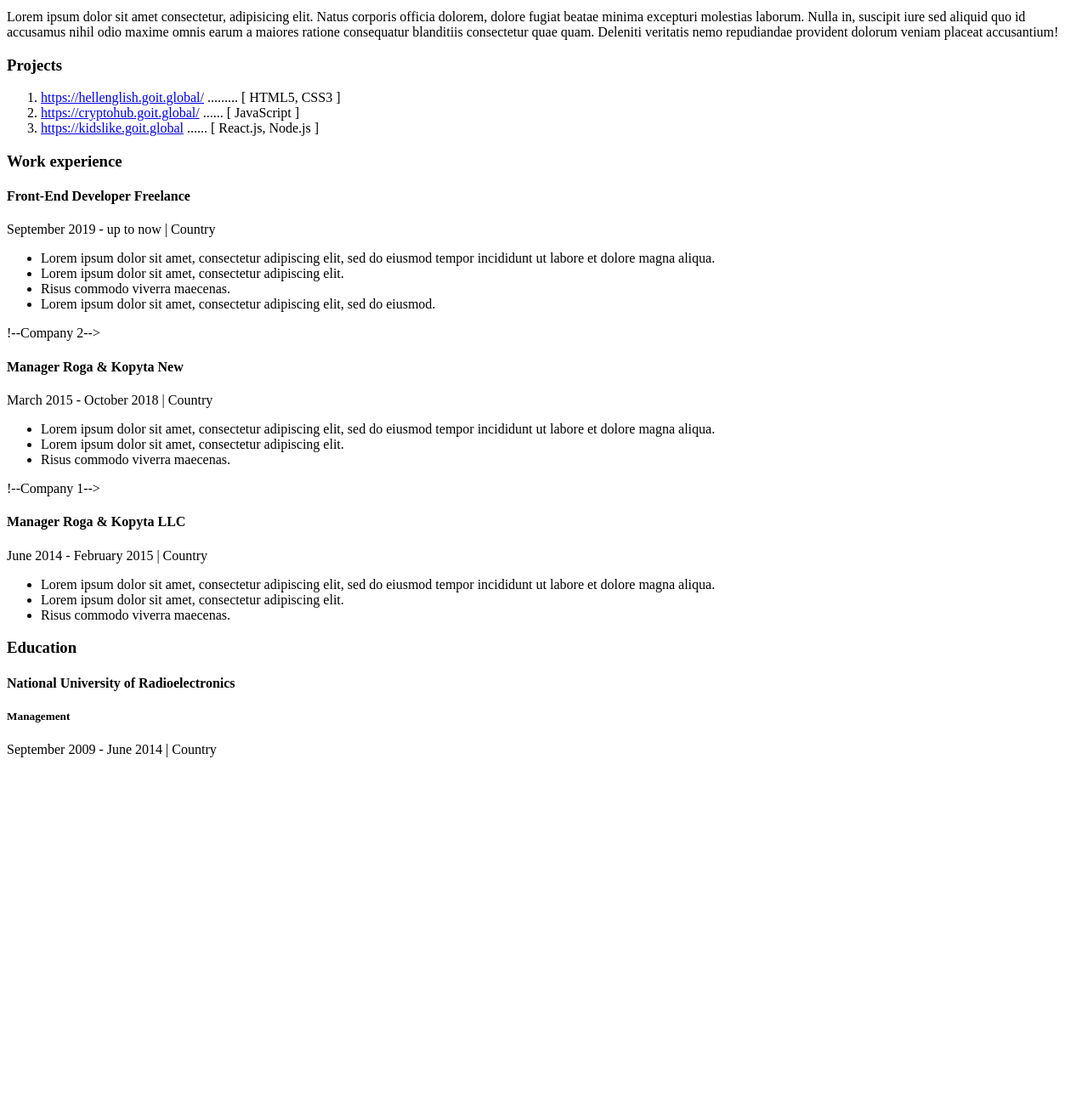
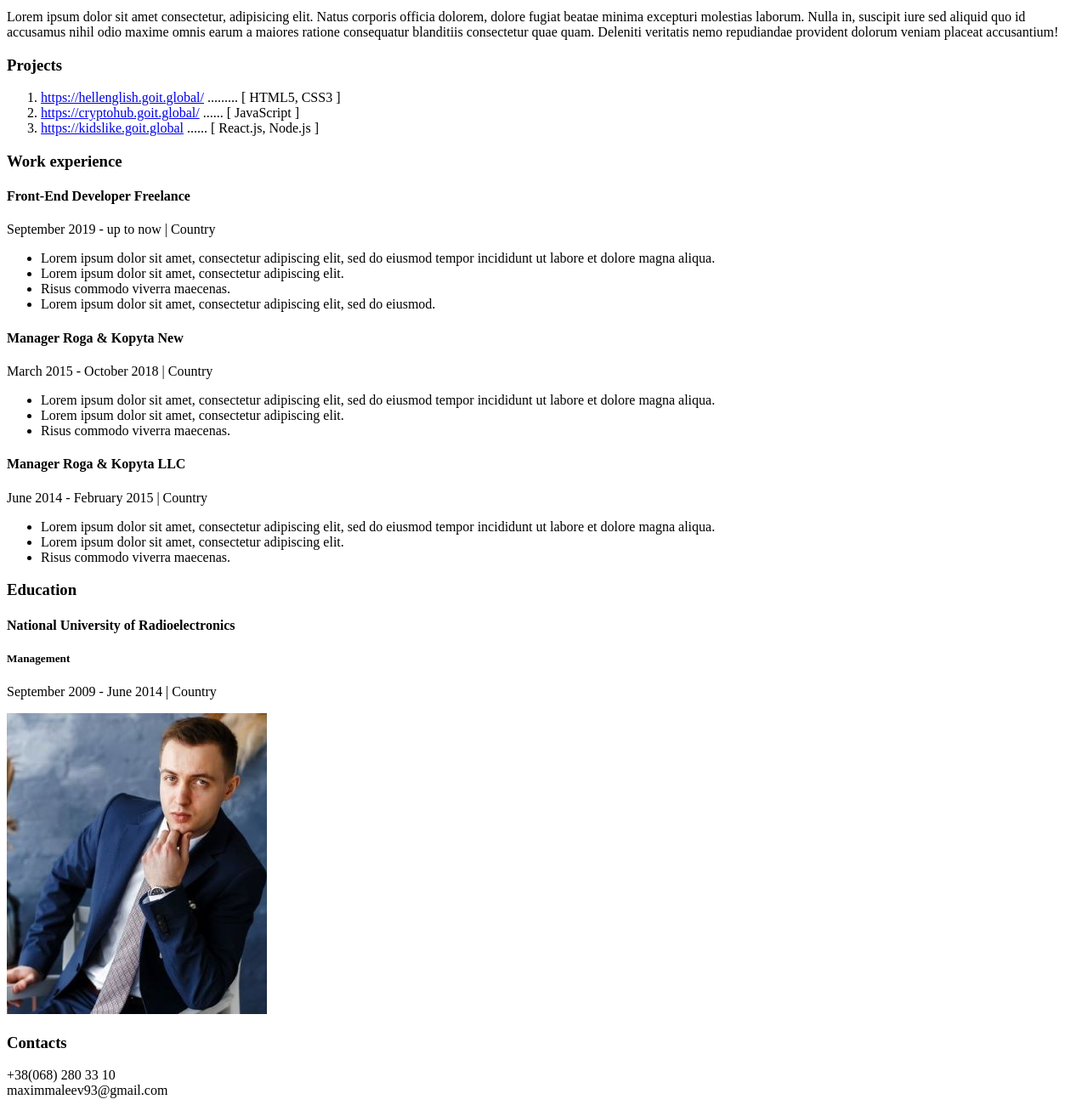
Before and after one commit to Maksym-Maleiev/My-resume, a plain HTML site: page index.html in a window 1280 px wide. Shown: the part 116-1416 px from the top of the page at 85% size. Before the commit the page ends 1023 px from the top, so only its background shows below. Drawn offline with Linux system fonts and the light colour scheme.

Commit message:
Создает наполнение для "sidebar" резюме

```diff
--- a/index.html
+++ b/index.html
@@ -11,6 +11,8 @@
 <body>
     <!--main conteiner-->
     <div>
+        <!--main content section-->
+        <div>
             <!--about me section-->
             <div>
                 <h2>Front-End Developer</h2>
@@ -18,8 +20,10 @@
                 <h1>Maksym Maleiev</h1>
 
                 <p>
-                Lorem ipsum dolor sit amet consectetur, adipisicing elit. Natus corporis officia dolorem, dolore fugiat
-                beatae minima excepturi molestias laborum. Nulla in, suscipit iure sed aliquid quo id accusamus nihil
+                    Lorem ipsum dolor sit amet consectetur, adipisicing elit. Natus corporis officia dolorem, dolore
+                    fugiat
+                    beatae minima excepturi molestias laborum. Nulla in, suscipit iure sed aliquid quo id accusamus
+                    nihil
                     odio maxime omnis earum a maiores ratione consequatur blanditiis consectetur quae quam. Deleniti
                     veritatis nemo repudiandae provident dolorum veniam placeat accusantium!
                 </p>
@@ -45,35 +49,38 @@
                     </li>
                 </ol>
             </div>
-        <!--my work experience-->
+            <!--my work experience section-->
             <div>
                 <h3>Work experience</h3>
                 <!--Company 3-->
                 <h4>Front-End Developer Freelance</h4>
                 <p>September 2019 - up to now | Country</p>
                 <ul>
-                <li>Lorem ipsum dolor sit amet, consectetur adipiscing elit, sed do eiusmod tempor incididunt ut labore
+                    <li>Lorem ipsum dolor sit amet, consectetur adipiscing elit, sed do eiusmod tempor incididunt ut
+                        labore
                         et dolore magna aliqua.
                     </li>
                     <li>Lorem ipsum dolor sit amet, consectetur adipiscing elit.</li>
                     <li>Risus commodo viverra maecenas.</li>
                     <li>Lorem ipsum dolor sit amet, consectetur adipiscing elit, sed do eiusmod.</li>
                 </ul>
-            !--Company 2-->
+                <!--Company 2-->
                 <h4>Manager Roga & Kopyta New</h4>
                 <p>March 2015 - October 2018 | Country</p>
                 <ul>
-                <li>Lorem ipsum dolor sit amet, consectetur adipiscing elit, sed do eiusmod tempor incididunt ut labore
+                    <li>Lorem ipsum dolor sit amet, consectetur adipiscing elit, sed do eiusmod tempor incididunt ut
+                        labore
                         et dolore magna aliqua.
                     </li>
                     <li>Lorem ipsum dolor sit amet, consectetur adipiscing elit.</li>
                     <li>Risus commodo viverra maecenas.</li>
                 </ul>
-            !--Company 1-->
+                <!--Company 1-->
                 <h4>Manager Roga & Kopyta LLC</h4>
                 <p>June 2014 - February 2015 | Country</p>
                 <ul>
-                <li>Lorem ipsum dolor sit amet, consectetur adipiscing elit, sed do eiusmod tempor incididunt ut labore
+                    <li>Lorem ipsum dolor sit amet, consectetur adipiscing elit, sed do eiusmod tempor incididunt ut
+                        labore
                         et dolore magna aliqua.
                     </li>
                     <li>Lorem ipsum dolor sit amet, consectetur adipiscing elit.</li>
@@ -87,6 +94,18 @@
                 <p>September 2009 - June 2014 | Country</p>
             </div>
         </div>
+
+        <!--sidebar section-->
+        <aside>
+            <img src="img/IMG (73)2.jpg" alt="my photo">
+            <!--contacts section-->
+            <div>
+                <h3>Contacts</h3>
+            </div>
+            <div><span>+38(068) 280 33 10</span></div>
+            <div><span>maximmaleev93@gmail.com</span></div>
+        </aside>
+    </div>
 </body>
 
 </html>
```
Also changed, not shown: img/IMG (73)2.jpg (added). Lines whose indentation alone changed are shown as unchanged.
